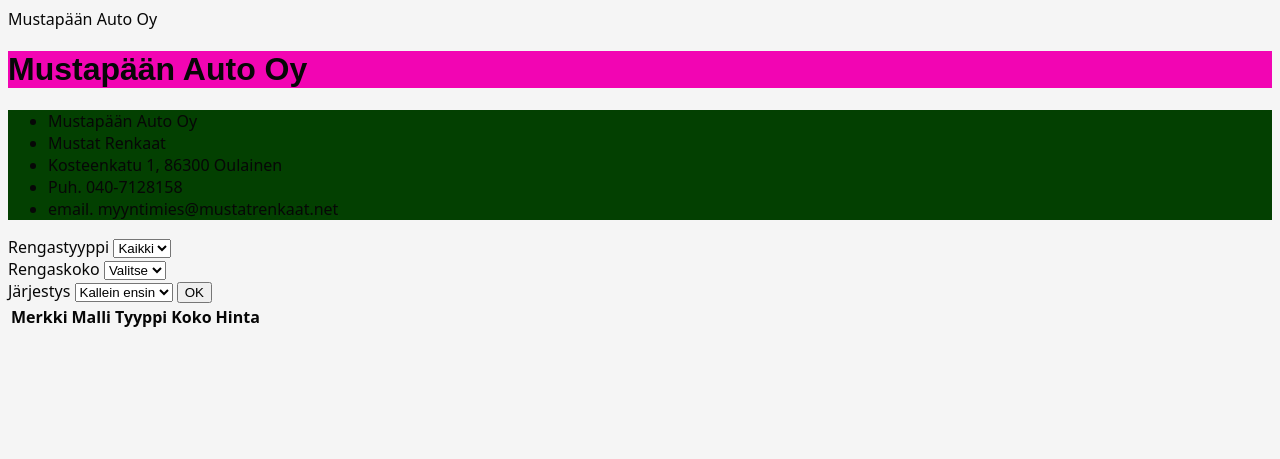
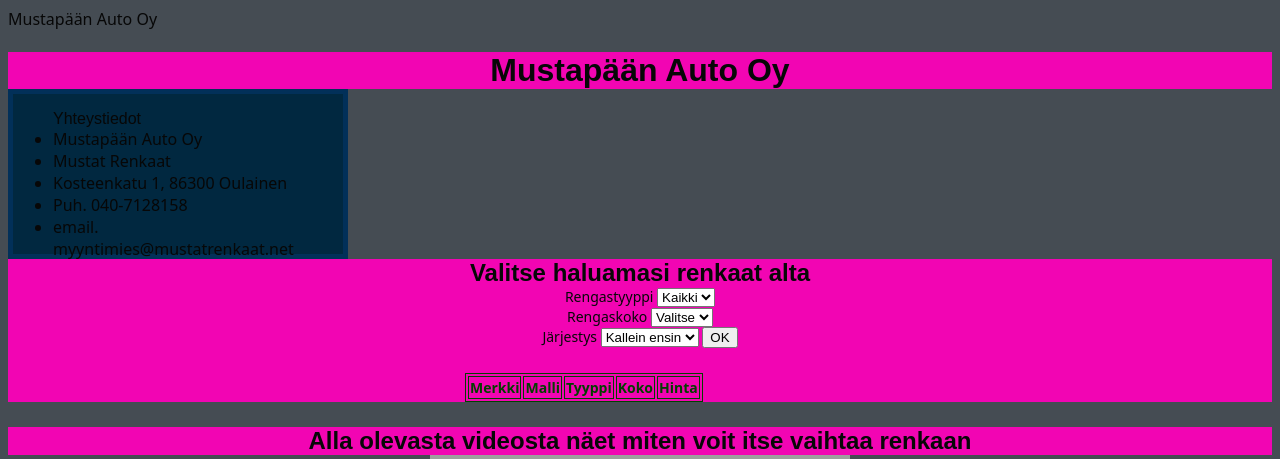
Before and after one commit to AlekxiManni/Web-dev, a PHP site: page /home.php in a window 1280 px wide. Shown: the top 459 px of the page. Before the commit the page ends 327 px from the top, so only its background shows below. Run offline with PHP 8.4, Linux system fonts and the light colour scheme; data that the repository does not hold is empty; some web fonts are replaced; grey boxes are pictures that could not be loaded.

Commit message:
saatu aika hyvään malliin. Alettu työstämään tyylejä

```diff
--- a/home.php
+++ b/home.php
@@ -37,10 +37,11 @@
 
     <body>
         <header>Mustapään Auto Oy</header>
+        <br>
         <h1>Mustapään Auto Oy</h1>
 
             <div class="yhteystiedot">
-                <ul>
+                <ul> Yhteystiedot
                     <li>Mustapään Auto Oy</li>
                     <li>Mustat Renkaat</li>
                     <li>Kosteenkatu 1, 86300 Oulainen</li>
@@ -48,8 +49,9 @@
                     <li>email. myyntimies@mustatrenkaat.net</li>
                 </ul>
             </div>
-
+        <h2>Valitse haluamasi renkaat alta</h2>
         <form action="" method="GET">
+        <div class="container">
             <?php
             //HAKEE VALINTALISTAN VALITUN KOON
             $valittu_valintalistan_koko = "EI VALINTAA";
@@ -143,10 +145,8 @@
                 //      "<thead>";
                 // }
             ?>
-
-
-
-            <table>
+            <div id="tulostaulu">
+                <table class="taulu">
                     <thead>
                         <tr>
                             <th>Merkki</th>
@@ -189,11 +189,17 @@
             ?>
                     </tbody>
                 </table>
-
+            </div>
+        </div>
 
     <!-- mitä -->
     <!-- video alla -->
-    <!-- <iframe width="420" height="345" src="https://www.youtube.com/embed/89rghWSBFgE" title="How to change a tyre" frameborder="0" allow="accelerometer; autoplay; clipboard-write; encrypted-media; gyroscope; picture-in-picture" allowfullscreen></iframe> -->
         </form>
+        <h2>Alla olevasta videosta näet miten voit itse vaihtaa renkaan</h2>
+        <div class="video">
+
+            <iframe width="420" height="345" src="https://www.youtube.com/embed/89rghWSBFgE" title="How to change a tyre" frameborder="0" allow="accelerometer; autoplay; clipboard-write; encrypted-media; gyroscope; picture-in-picture" allowfullscreen></iframe>
+        </div>
+
     </body>
 </html>
--- a/tyylit.css
+++ b/tyylit.css
@@ -1,25 +1,66 @@
 body{
-    background-color: #f5f5f5;
+    background-color: #454c53;
     font-family: system-ui, -apple-system, BlinkMacSystemFont, 'Segoe UI', Roboto, Oxygen, Ubuntu, Cantarell, 'Open Sans', 'Helvetica Neue', sans-serif;
-    color:#070707
+    color:#070707;
+    /* background-image: url("https://i.ibb.co/82VK0TJ/arseny-togulev-x-TXIAVRI3r-A-unsplash.jpg"); */
 }
 .yhteystiedot{
-    background-color: #034001;
+    background-color: #012840;
+    /* text-shadow: 1px 1px 1px white; */
+    width: 330px;
+    height: 160px;
+    border: 5px solid #023059;
 }
 
- h1{
+.yhteystiedot ul{
+    font-family: 'Racing Sans One', sans-serif;
+}
+
+.yhteystiedot li{
+    font-family: system-ui, -apple-system, BlinkMacSystemFont, 'Segoe UI', Roboto, Oxygen, Ubuntu, Cantarell, 'Open Sans', 'Helvetica Neue', sans-serif;
+}
+
+
+h1, h2{
+    text-align: center;
+    margin: auto;
     background-color: #F205B3;
     font-family: 'Racing Sans One', sans-serif;
 }
 
+.container{
 
+    font-size: 14px;
+    margin:auto;
+    text-align: center;
+    background-color: #F205B3;
 
+}
 
+#tulostaulu{
+    border-collapse: collapse;
+    width: 25em;
+    margin: 25px auto;
+    margin-left: auto;
+    margin-right: auto;
+}
 
-/* .varit{
+#tulostaulu table, th, td{
+    color:#034001;
+    border: 1px solid #034001;
+
+}
+
+.video{
+    display: flex;
+    align-items: center;
+    justify-content: center;
+}
+
+.varit{
     color: #F205B3;
     color: #012326;
     color: #034001;
     color: #012840;
     color: #023059;
-} */
+}
```
Lines whose indentation alone changed are shown as unchanged.
